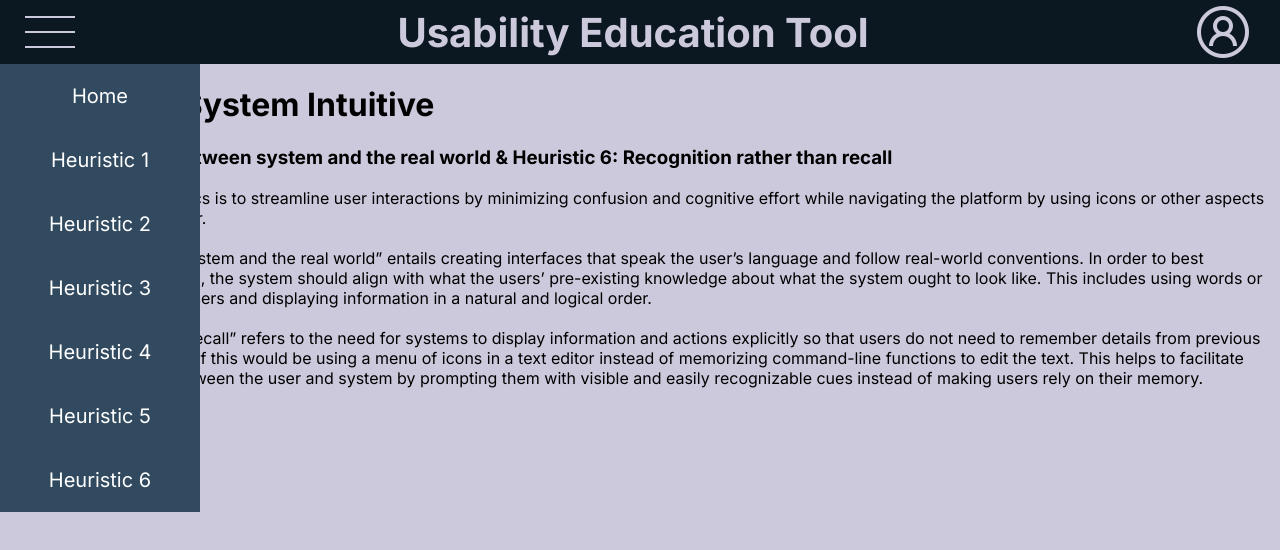
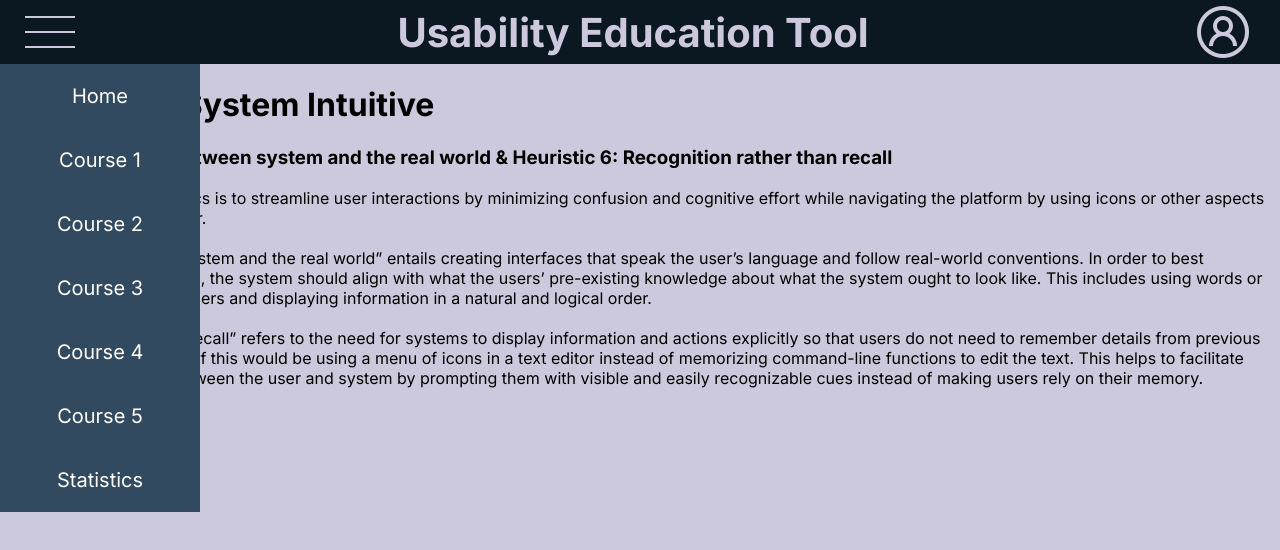
Before and after one commit to wajdialjedaani/Innovation-Labs-Usability-Education-Tool, a Next.js app in the folder usability-tool/: page /lesson-2 in a window 1280 px wide. Both pictures are taken after a click on the picture 50 px from the left and 32 px from the top of the page. Shown: the top 550 px of the page. Built offline with nearby package versions, Linux system fonts and the light colour scheme.

Commit message:
change menu to link to lesson pages

```diff
--- a/usability-tool/app/(main)/components/popups/Menupopup.js
+++ b/usability-tool/app/(main)/components/popups/Menupopup.js
@@ -3,26 +3,26 @@ import "@/styles/menupopup.scss";
 export default function Menupopup() {
   return (
     <div className="menu-popup">
-      <a href="#" className="menu-popup-list-item-link">
+      <a href="/main" className="menu-popup-list-item-link">
         Home
       </a>
-      <a href="#" className="menu-popup-list-item-link">
-        Heuristic 1
+      <a href="/lesson-1" className="menu-popup-list-item-link">
+        Course 1
       </a>
-      <a href="#" className="menu-popup-list-item-link">
-        Heuristic 2
+      <a href="/lesson-2" className="menu-popup-list-item-link">
+        Course 2
       </a>
-      <a href="#" className="menu-popup-list-item-link">
-        Heuristic 3
+      <a href="/lesson-3" className="menu-popup-list-item-link">
+        Course 3
       </a>
-      <a href="#" className="menu-popup-list-item-link">
-        Heuristic 4
+      <a href="/lesson-4" className="menu-popup-list-item-link">
+        Course 4
       </a>
-      <a href="#" className="menu-popup-list-item-link">
-        Heuristic 5
+      <a href="/lesson-5" className="menu-popup-list-item-link">
+        Course 5
       </a>
-      <a href="#" className="menu-popup-list-item-link">
-        Heuristic 6
+      <a href="/statistics" className="menu-popup-list-item-link">
+        Statistics
       </a>
     </div>
   );
--- a/usability-tool/package.json
+++ b/usability-tool/package.json
@@ -13,7 +13,7 @@
     "react": "^18",
     "react-dom": "^18",
     "react-draggable": "^4.4.6",
-    "recharts": "^2.10.0",
+    "recharts": "^2.10.1",
     "sass": "^1.69.4"
   }
 }
```
Also changed, not shown: 1 other file (tests, documents, lock files or other folders).
